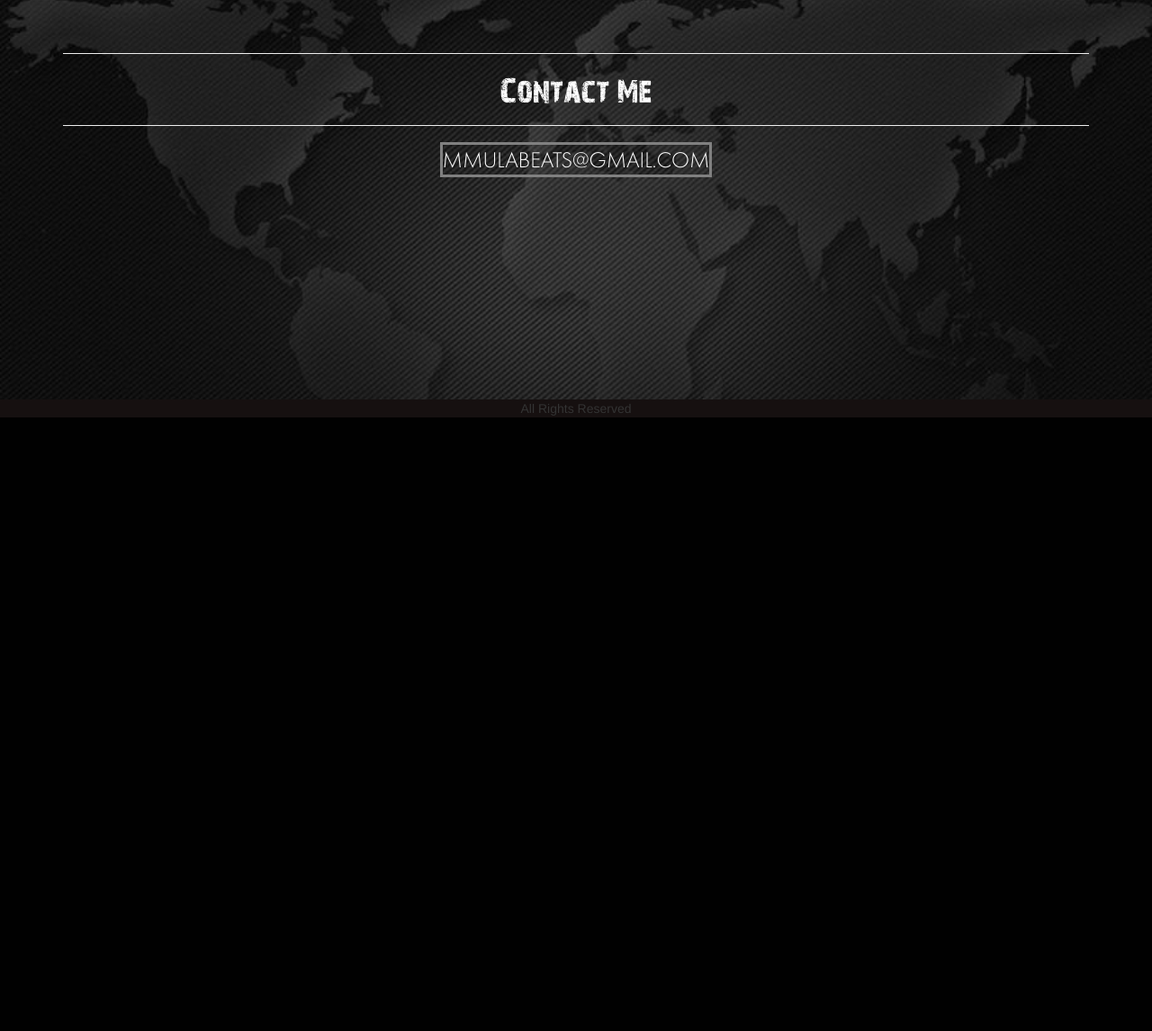
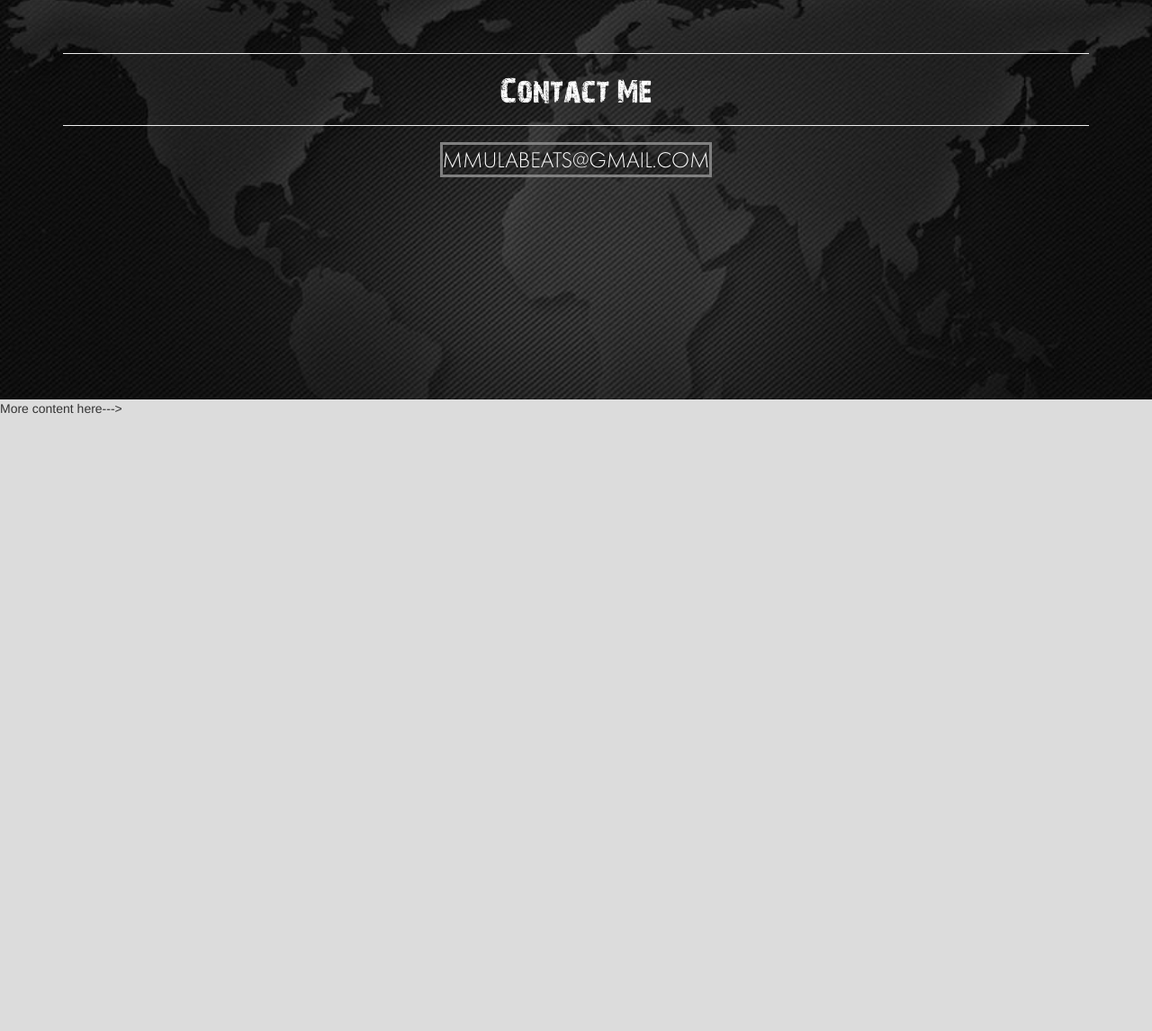
Before and after one commit to rwitam-b/artistWebsite, a PHP site: page / in a window 1280 px wide. Shown: the part 2090-3236 px from the top of the page at 90% size. Before the commit the page ends 2554 px from the top, so only its background shows below. Run offline with PHP 8.4, Linux system fonts and the light colour scheme.

Commit message:
Update index.php

```diff
--- a/index.php
+++ b/index.php
@@ -99,7 +99,9 @@
           </div><br><br>
         </div>
       </section>
-      <!-- <div style="height:4000px;background-color:gainsboro;"></div> -->
+      <div style="height:1000px;background-color:gainsboro;">
+          More content here--->
+      </div>
       <footer class="text-center">
         All Rights Reserved
       </footer>
```
